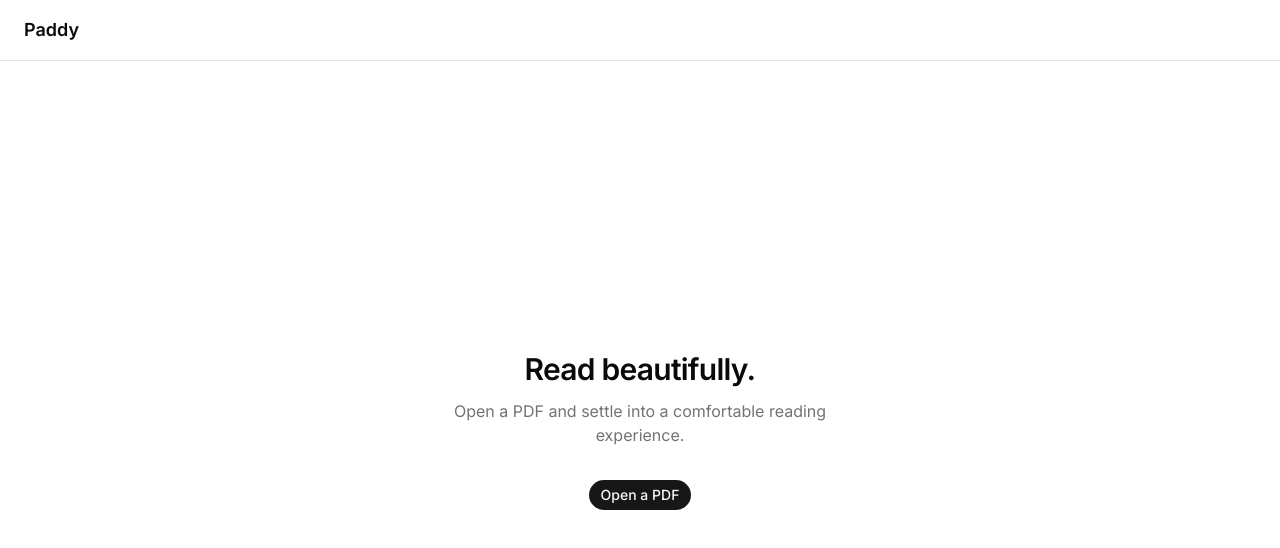
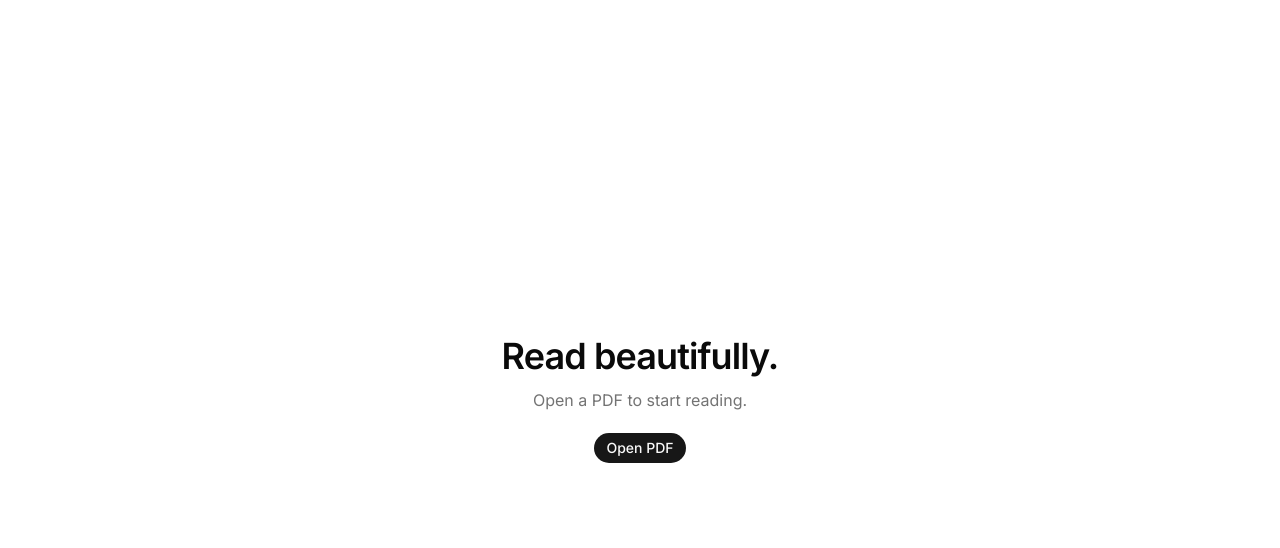
Before and after one commit to shravzzv/paddy, a Next.js app: page / in a window 1280 px wide. Shown: the top 548 px of the page. Built offline with nearby package versions, Linux system fonts and the light colour scheme.

Commit message:
style: update page to make reading and default modes clearer

```diff
--- a/app/page.tsx
+++ b/app/page.tsx
@@ -8,6 +8,7 @@ import { type RenderTask } from 'pdfjs-dist'
 import { useEffect, useRef, useState } from 'react'
 import { Alert, AlertDescription, AlertTitle } from '@/components/ui/alert'
 import PdfPageSkeleton from '@/components/skeletons/pdf-page-skeleton'
+import { AnimatePresence, motion } from 'motion/react'
 
 const MAX_PAGE_WIDTH = 900
 
@@ -114,24 +115,36 @@ export default function Page() {
   }, [file, pageNumber])
 
   return (
-    <main className='flex h-dvh flex-col'>
+    <main className='flex h-dvh flex-col overflow-hidden'>
+      {file && (
         <header className='flex shrink-0 items-center justify-between border-b px-6 py-4'>
           <h1 className='text-lg font-semibold'>Paddy</h1>
 
-        {file && (
           <Button
             size='icon'
             variant='ghost'
-            onClick={() => setFile(null)}
+            onClick={() => {
+              setFile(null)
+              setPageCount(0)
+              setPageNumber(1)
+            }}
             aria-label='Close document'
           >
             <X />
           </Button>
+        </header>
       )}
-      </header>
 
+      <AnimatePresence mode='wait'>
         {file ? (
-        <>
+          <motion.div
+            key='reader'
+            className='flex min-h-0 flex-1 flex-col'
+            initial={{ opacity: 0 }}
+            animate={{ opacity: 1 }}
+            exit={{ opacity: 0 }}
+            transition={{ duration: 0.2 }}
+          >
             <section
               ref={readerRef}
               className='relative flex min-h-0 flex-1 items-center justify-center overflow-hidden p-6'
@@ -142,19 +155,31 @@ export default function Page() {
               />
 
               {isLoading && (
-              <div className='bg-background absolute inset-0 flex items-center justify-center'>
+                <motion.div
+                  className='bg-background absolute inset-0 flex items-center justify-center'
+                  initial={{ opacity: 0 }}
+                  animate={{ opacity: 1 }}
+                  transition={{ duration: 0.15 }}
+                >
                   <PdfPageSkeleton />
-              </div>
+                </motion.div>
               )}
 
               {isError && (
-              <div className='bg-background absolute inset-0 flex items-center justify-center p-6'>
+                <motion.div
+                  className='bg-background absolute inset-0 flex items-center justify-center p-6'
+                  initial={{ opacity: 0 }}
+                  animate={{ opacity: 1 }}
+                  transition={{ duration: 0.2 }}
+                >
                   <Alert variant='destructive' className='max-w-md'>
                     <CircleAlert />
                     <AlertTitle>Couldn&apos;t open this PDF</AlertTitle>
-                  <AlertDescription>Please try another file.</AlertDescription>
+                    <AlertDescription>
+                      Please try another file.
+                    </AlertDescription>
                   </Alert>
-              </div>
+                </motion.div>
               )}
             </section>
 
@@ -183,19 +208,26 @@ export default function Page() {
                 <ChevronRight />
               </Button>
             </footer>
-        </>
+          </motion.div>
         ) : (
-        <section className='flex flex-1 items-center justify-center px-6'>
+          <motion.section
+            key='welcome'
+            className='flex flex-1 items-center justify-center px-6'
+            initial={{ opacity: 0, y: 8 }}
+            animate={{ opacity: 1, y: 0 }}
+            exit={{ opacity: 0, y: -8 }}
+            transition={{ duration: 0.25, ease: 'easeOut' }}
+          >
             <div className='flex max-w-md flex-col items-center text-center'>
-            <h2 className='text-3xl font-semibold tracking-tight'>
+              <h1 className='text-4xl font-semibold tracking-tight'>
                 Read beautifully.
-            </h2>
+              </h1>
 
               <p className='text-muted-foreground mt-3 max-w-sm'>
-              Open a PDF and settle into a comfortable reading experience.
+                Open a PDF to start reading.
               </p>
 
-            <Field className='mt-8 w-auto'>
+              <Field className='w-auto'>
                 <FieldLabel htmlFor='pdf' className='sr-only'>
                   Open PDF
                 </FieldLabel>
@@ -211,8 +243,8 @@ export default function Page() {
                   className='sr-only'
                 />
 
-              <Button asChild className='cursor-pointer'>
-                <label htmlFor='pdf'>Open a PDF</label>
+                <Button asChild className='mt-5 cursor-pointer'>
+                  <label htmlFor='pdf'>Open PDF</label>
                 </Button>
 
                 <FieldDescription className='sr-only'>
@@ -220,8 +252,9 @@ export default function Page() {
                 </FieldDescription>
               </Field>
             </div>
-        </section>
+          </motion.section>
         )}
+      </AnimatePresence>
     </main>
   )
 }
```
Lines whose indentation alone changed are shown as unchanged.
